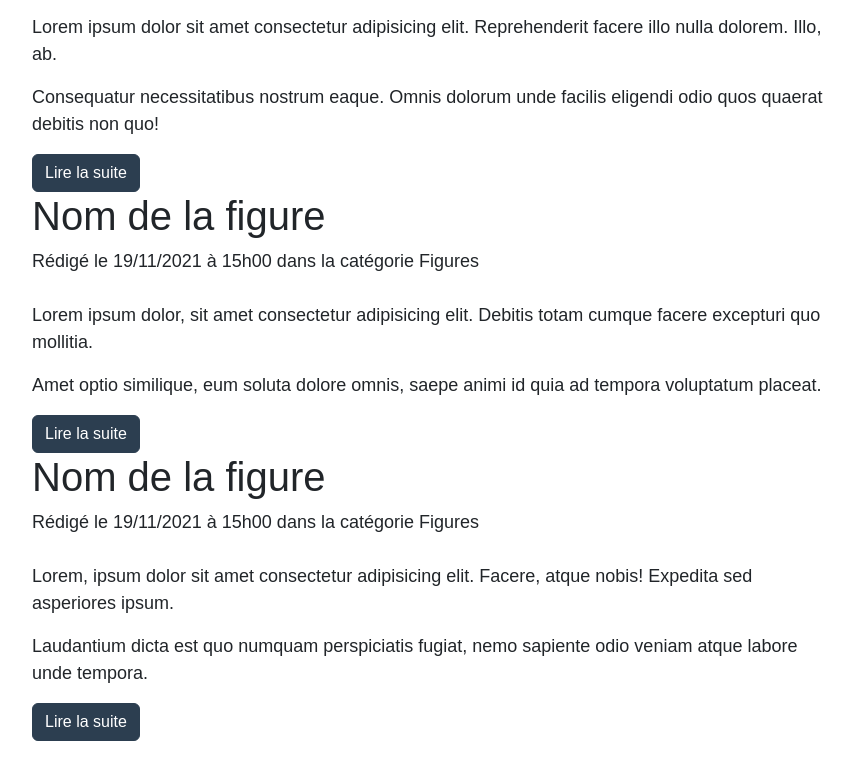
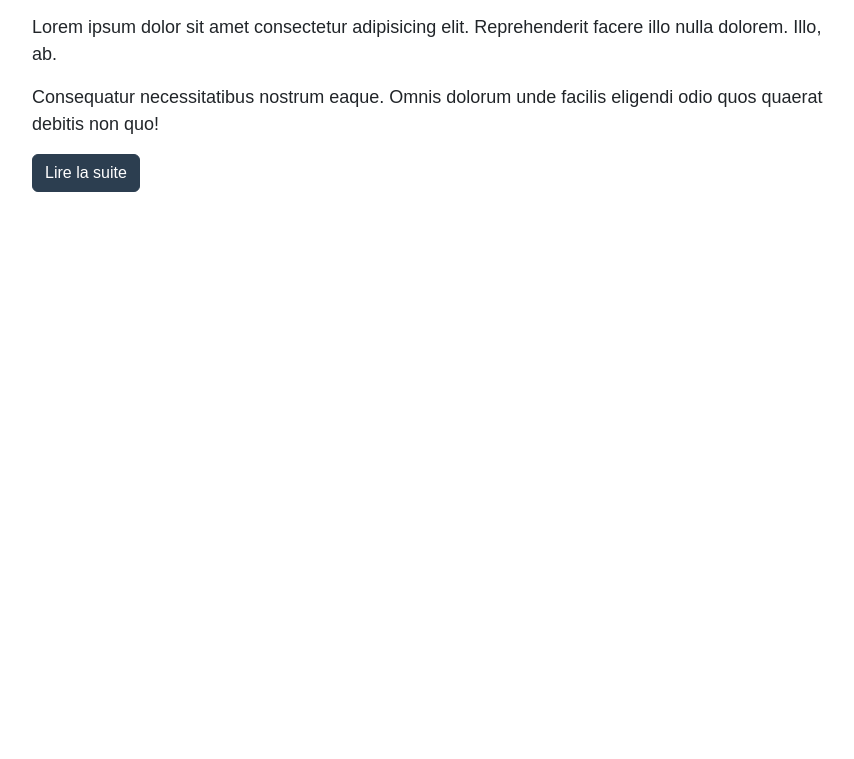
Before and after one commit to marclassort/Snowtricks, a Symfony app: template templates/figures/index.html.twig in a window 1280 px wide. Shown: the part 186-945 px from the top of the page, without its empty margins (208-1062 px from the left). After the commit the page ends 378 px from the top, so only its background shows below. Run offline with Twig, Linux system fonts and the light colour scheme; the template is opened without the code that fills it, so the values that code supplies are empty; some libraries are stand-ins or nearby versions.

```diff
--- a/templates/figures/index.html.twig
+++ b/templates/figures/index.html.twig
@@ -20,26 +20,6 @@
                 <a href="{{ path('figures_show') }}" class="btn btn-primary">Lire la suite</a>
             </div>
         </article>
-        <article>
-            <h2>Nom de la figure</h2>
-            <div class="metadata">Rédigé le 19/11/2021 à 15h00 dans la catégorie Figures</div>
-            <div class="content">
-                <img src="http://via.placeholder.com/350x150" alt="">
-                <p>Lorem ipsum dolor, sit amet consectetur adipisicing elit. Debitis totam cumque facere excepturi quo mollitia.</p>
-                <p>Amet optio similique, eum soluta dolore omnis, saepe animi id quia ad tempora voluptatum placeat.</p>
-                <a href="{{ path('figures_show') }}" class="btn btn-primary">Lire la suite</a>
-            </div>
-        </article>
-        <article>
-            <h2>Nom de la figure</h2>
-            <div class="metadata">Rédigé le 19/11/2021 à 15h00 dans la catégorie Figures</div>
-            <div class="content">
-                <img src="http://via.placeholder.com/350x150" alt="">
-                <p>Lorem, ipsum dolor sit amet consectetur adipisicing elit. Facere, atque nobis! Expedita sed asperiores ipsum.</p>
-                <p>Laudantium dicta est quo numquam perspiciatis fugiat, nemo sapiente odio veniam atque labore unde tempora.</p>
-                <a href="{{ path('figures_show') }}" class="btn btn-primary">Lire la suite</a>
-            </div>
-        </article>
     </section>
 </div>
 {% endblock %}
```
Also changed, not shown: 1 other file.
